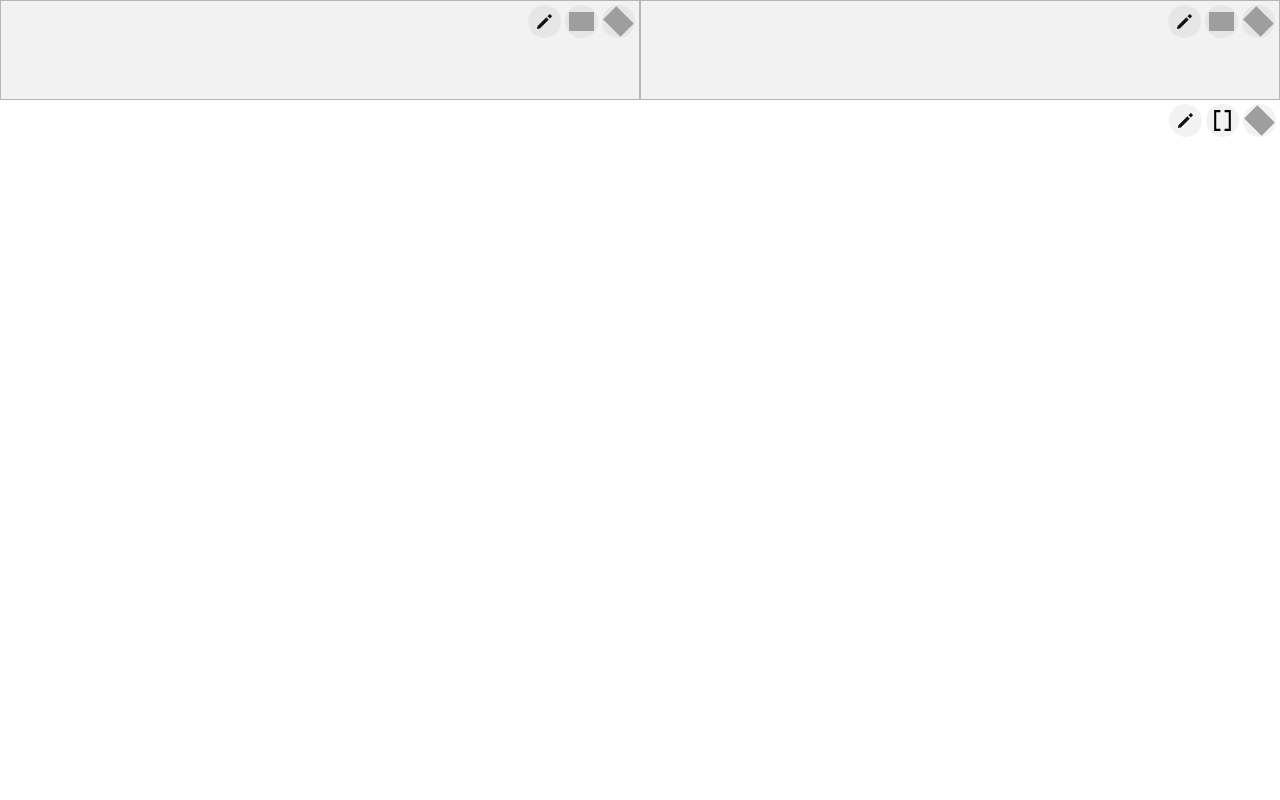
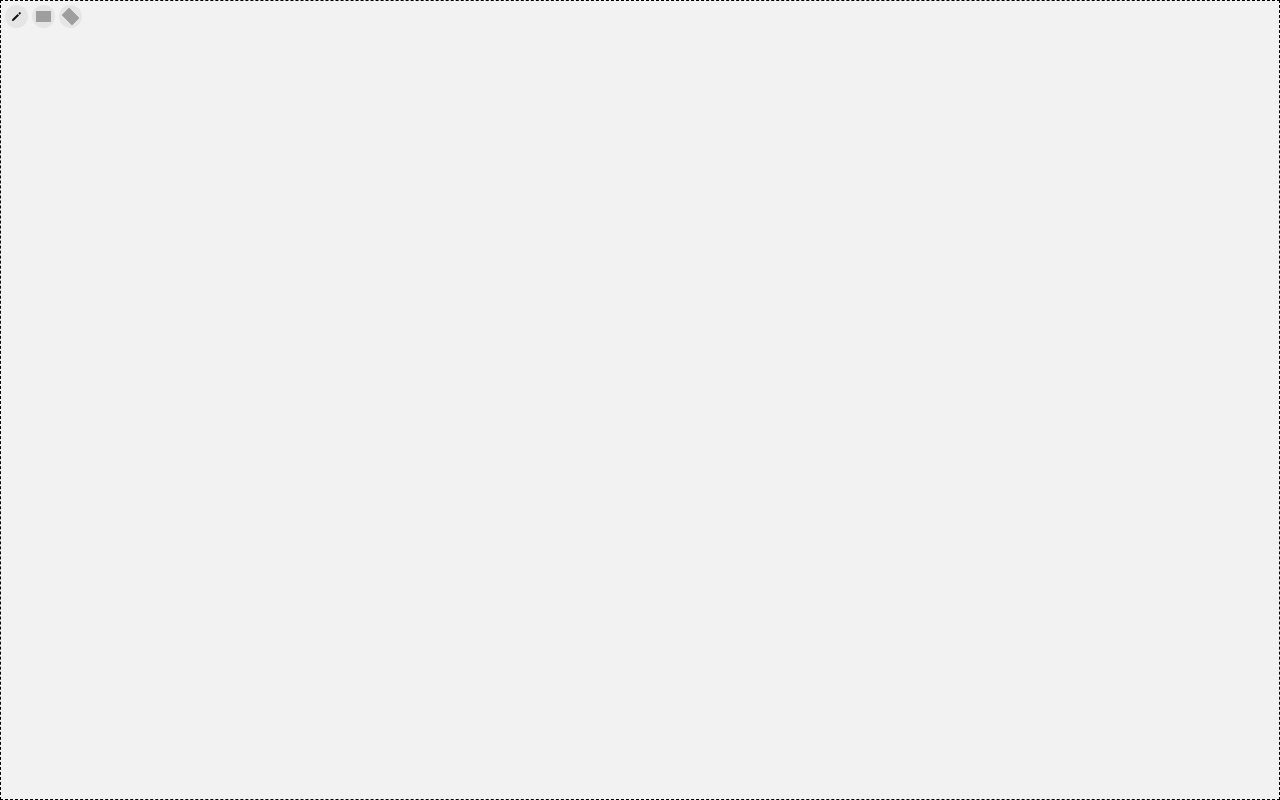
Before and after one commit to jiordesta/blocks-test, a React (Vite) app: page / in a window 1280 px wide. Built offline with nearby package versions, Linux system fonts and the light colour scheme; grey boxes are pictures that could not be loaded.

Commit message:
added add blocks in columns modal

```diff
--- a/package.json
+++ b/package.json
@@ -14,7 +14,8 @@
     "react": "^18.2.0",
     "react-dom": "^18.2.0",
     "react-redux": "^9.1.0",
-    "redux": "^5.0.1"
+    "redux": "^5.0.1",
+    "uuid": "^9.0.1"
   },
   "devDependencies": {
     "@types/react": "^18.2.66",
--- a/src/components/Column.tsx
+++ b/src/components/Column.tsx
@@ -2,13 +2,17 @@ import { useState } from "react";
 import { Block } from "../utils/blocks";
 import Wrapper from "./Wrapper";
 import { useDispatch } from "react-redux";
-import { delete_block } from "../redux/reducers/blocksSlice";
+import { add_block, delete_block } from "../redux/reducers/blocksSlice";
 
 interface ColumnProps {
   block: Block;
 }
 
 export default function Column({ block }: ColumnProps) {
+  //classes
+  const classBtn =
+    "bg-slate-400 px-2 py-1 rounded-lg w-full hover:bg-opacity-75 transition-all ease-in-out duration-300";
+
   const { id, type, options, children } = block;
   const [showAddBlock, setShowAddBlock] = useState(false);
   const [showEditBlock, setShowEditBlock] = useState(false);
@@ -18,31 +22,49 @@ export default function Column({ block }: ColumnProps) {
   const AddBlockModal = () => {
     return (
       <div className="fixed inset-0 w-full h-full flex justify-center items-center">
-        <h1>Hello</h1>
+        <div className="w-1/4 bg-slate-300 rounded-lg p-2 space-y-2">
+          <button
+            className={classBtn}
+            onClick={() => dispatch(add_block({ type: "Layout", id }))}
+          >
+            New Layout
+          </button>
+          <button
+            className={classBtn}
+            onClick={() => dispatch(add_block({ type: "Column", id }))}
+          >
+            New Column
+          </button>
+          <button className={classBtn}>New Text</button>
+          <button className={classBtn}>New Image</button>
+          <button className={classBtn} onClick={() => setShowAddBlock(false)}>
+            Cancel
+          </button>
+        </div>
       </div>
     );
   };
 
   const Controller = () => {
     return (
-      <div className="absolute top-0 right-0 p-1">
+      <div className="sticky top-0 right-0 p-1">
         <div className="flex gap-1">
           <button className="bg-black bg-opacity-5 p-1 rounded-full">
-            <img src="/icons/edit.svg" width={25} alt="" />
+            <img src="/icons/edit.svg" width={15} alt="" />
           </button>
           <button
             className="bg-black bg-opacity-5 p-1 rounded-full"
             onClick={() => setShowAddBlock(true)}
           >
-            <img src="/icons/add.svg" width={25} alt="" />
+            <img src="/icons/add.svg" width={15} alt="" />
           </button>
           <button
             className="bg-black bg-opacity-5 p-1 rounded-full"
             onClick={() => {
-              dispatch(delete_block("lll"));
+              dispatch(delete_block(block.id));
             }}
           >
-            <img src="/icons/add.svg" className="rotate-45" width={25} alt="" />
+            <img src="/icons/add.svg" className="rotate-45" width={15} alt="" />
           </button>
         </div>
       </div>
@@ -55,7 +77,7 @@ export default function Column({ block }: ColumnProps) {
       style={options}
       className={`${
         children && children.length === 0
-          ? "bg-black bg-opacity-5 border border-opacity-25 border-black"
+          ? "bg-black bg-opacity-5 border border-black border-dashed"
           : ""
       } relative`}
     >
@@ -66,7 +88,7 @@ export default function Column({ block }: ColumnProps) {
         </>
       )}
       {children?.map((block) => {
-        return <Wrapper block={block} />;
+        return <Wrapper key={block.id} block={block} />;
       })}
     </div>
   );
--- a/src/components/Layout.tsx
+++ b/src/components/Layout.tsx
@@ -29,19 +29,19 @@ export default function Layout({ block }: LayoutProps) {
 
   const Controller = () => {
     return (
-      <div className="absolute top-0 right-0 p-1">
+      <div className="sticky top-0 right-0 p-1">
         <div className="flex gap-1">
           <button className="bg-black bg-opacity-5 p-1 rounded-full">
-            <img src="/icons/edit.svg" width={25} alt="" />
+            <img src="/icons/edit.svg" width={15} alt="" />
           </button>
           <button
             className="bg-black bg-opacity-5 p-1 rounded-full"
             onClick={() => setShowAddBlock(true)}
           >
-            <img src="/icons/bracket.svg" width={25} alt="" />
+            <img src="/icons/bracket.svg" width={15} alt="" />
           </button>
           <button className="bg-black bg-opacity-5 p-1 rounded-full">
-            <img src="/icons/add.svg" className="rotate-45" width={25} alt="" />
+            <img src="/icons/add.svg" className="rotate-45" width={15} alt="" />
           </button>
         </div>
       </div>
@@ -49,7 +49,15 @@ export default function Layout({ block }: LayoutProps) {
   };
 
   return (
-    <div id={id} style={options} className="relative">
+    <div
+      id={id}
+      style={options}
+      className={`${
+        children && children.length === 0
+          ? "bg-black bg-opacity-5 border border-black border-dashed"
+          : ""
+      } relative`}
+    >
       {children && children.length === 0 && (
         <>
           <Controller />
@@ -57,7 +65,7 @@ export default function Layout({ block }: LayoutProps) {
         </>
       )}
       {children?.map((block) => {
-        return <Wrapper block={block} />;
+        return <Wrapper key={block.id} block={block} />;
       })}
     </div>
   );
--- a/src/redux/reducers/blocksSlice.ts
+++ b/src/redux/reducers/blocksSlice.ts
@@ -1,5 +1,15 @@
 import { createSlice } from "@reduxjs/toolkit";
-import { Block, BlockId } from "../../utils/blocks";
+import {
+  Block,
+  BlockId,
+  BlockType,
+  Column,
+  Image,
+  Layout,
+  Text,
+} from "../../utils/blocks";
+// @ts-ignore
+import { v4 } from "uuid";
 
 interface State {
   block: Block;
@@ -10,48 +20,39 @@ const initialState: State = {
     type: "Column",
     id: "main",
     options: { height: "100%", width: "100%" },
-    children: [
-      {
-        type: "Layout",
-        id: "dasdd",
-        options: { width: "100%", display: "flex" },
-        children: [
-          {
-            type: "Column",
-            id: "main22",
-            options: { width: "50%", minHeight: "100px" },
-            children: [],
-          },
-          {
-            type: "Column",
-            id: "main22d",
-            options: { width: "50%", minHeight: "100px" },
-            children: [],
-          },
-        ],
-      },
-      {
-        type: "Layout",
-        id: "dasd",
-        options: { width: "100%", display: "flex" },
-        children: [],
-      },
-    ],
+    children: [],
   } as Block, // Initialize with an empty block or appropriate default values
 };
 
 const findBlockAndAddNewBlock = (
   block: Block,
-  newBlock: Block,
+  type: BlockType,
   id: BlockId
 ) => {
+  //get the default block base on type
+  const getNewBlock = (type: BlockType): Block => {
+    let block: Block = Column;
+    if (type === "Image") {
+      block = Image;
+    } else if (type === "Layout") {
+      block = Layout;
+    } else if (type === "Text") {
+      block = Text;
+    } else {
+      block = Column;
+    }
+    return block;
+  };
+  const newBlock: Block = getNewBlock(type);
+  console.log(newBlock);
+
   ///recursively find the block given the id
   if (block.id === id) {
     block.children?.push(newBlock);
   } else {
     if (block.children && block.children.length > 0) {
       block.children.forEach((block) => {
-        findBlockAndAddNewBlock(block, newBlock, id);
+        findBlockAndAddNewBlock(block, type, id);
       });
     }
   }
@@ -78,16 +79,8 @@ const blocksSlice = createSlice({
   initialState,
   reducers: {
     add_block: (state, action) => {
-      state.block = findBlockAndAddNewBlock(
-        state.block,
-        {
-          type: "Column",
-          id: "main22dd",
-          options: { width: "50%", minHeight: "100px" },
-          children: [],
-        },
-        "dasd"
-      );
+      const { type, id } = action.payload;
+      state.block = findBlockAndAddNewBlock(state.block, type, id);
     },
     delete_block: (state, action) => {
       state.block = findBlockAndDelete(state.block, "main22dd");
--- a/src/utils/blocks.ts
+++ b/src/utils/blocks.ts
@@ -1,11 +1,45 @@
 export type BlockId = string;
-
+// @ts-ignore
+import { v4 } from "uuid";
 export type BlockType = "Text" | "Image" | "Layout" | "Column";
 
 export type Block = {
   id: BlockId;
   type: BlockType;
-  options?: Record<string, string | number | boolean | string[] | null>;
+  options?: Record<
+    string,
+    string | number | boolean | string[] | Object | null
+  >;
   data?: Record<string, string | number | null>;
   children?: Block[];
 };
+
+const Column: Block = {
+  id: v4(),
+  type: "Column",
+  options: { width: "100%" },
+  children: [],
+};
+
+const Layout: Block = {
+  id: v4(),
+  type: "Layout",
+  options: { width: "100%" },
+  children: [],
+};
+
+const Image: Block = {
+  id: v4(),
+  type: "Image",
+  options: {},
+  data: {},
+};
+
+const Text: Block = {
+  id: v4(),
+  type: "Text",
+  options: {},
+  data: {},
+};
+
+export { Column, Layout, Text, Image };
```
Also changed, not shown: 1 other file (tests, documents, lock files or other folders).
